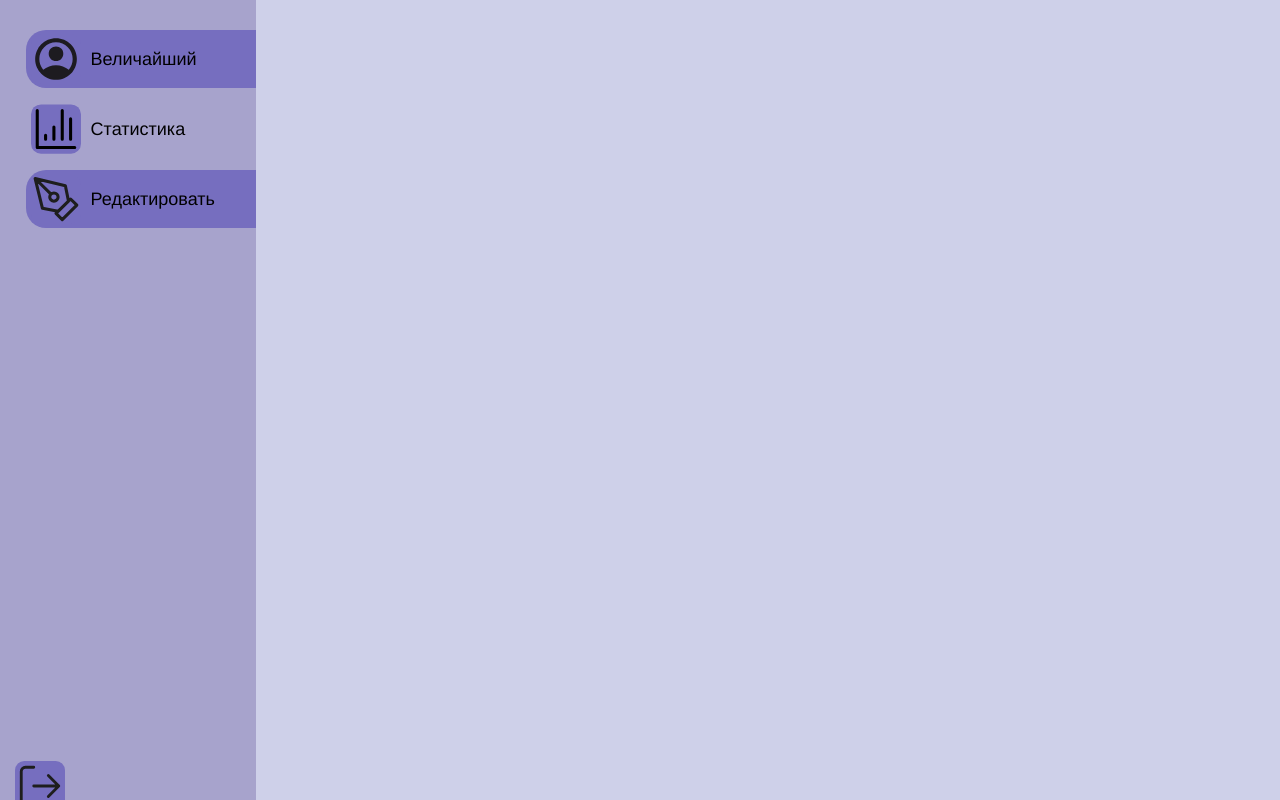
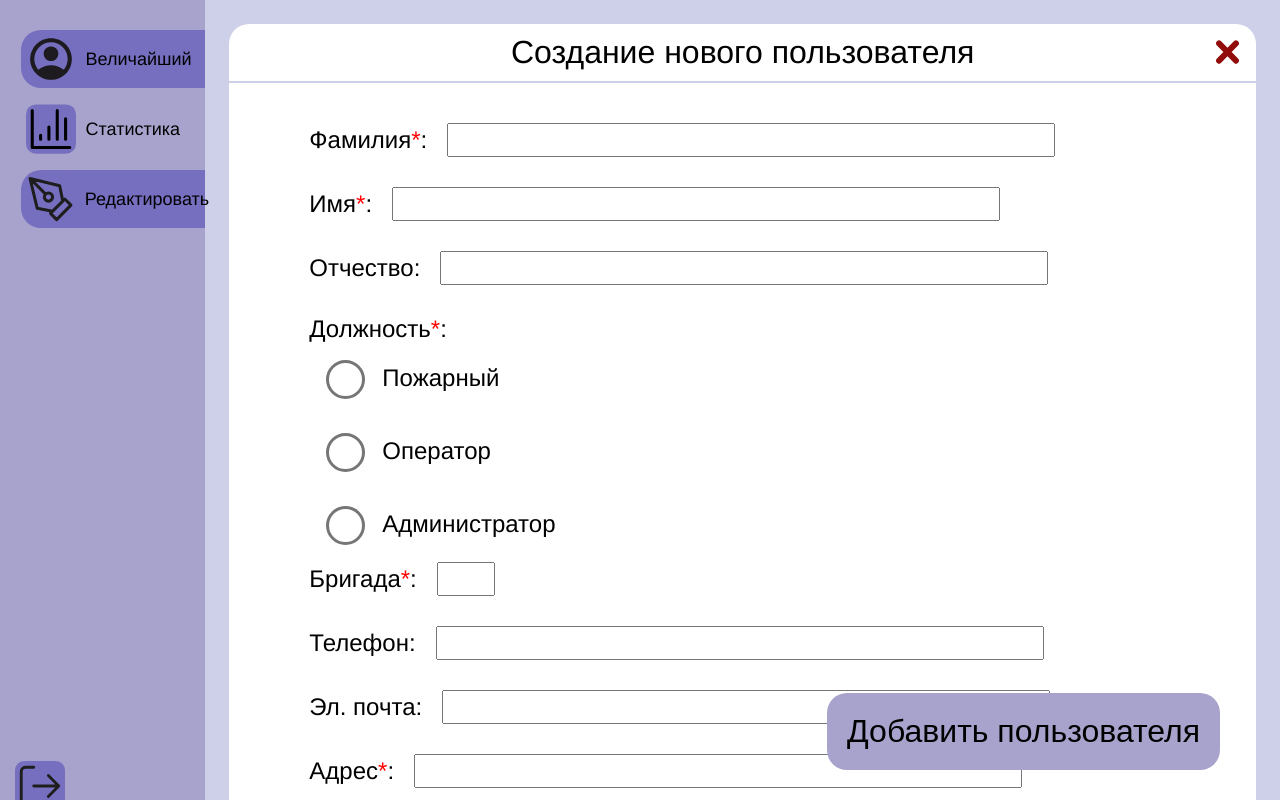
Before and after one commit to moevm/nosql1h25-unirepair, a Vue app in the folder front/fire-station/: page /edit in a window 1280 px wide. Both pictures are taken after a click on the button "Добавить пользователя". Shown: the top 800 px of the page. Built offline with nearby package versions, Linux system fonts and the light colour scheme.

Commit message:
Admin edit page: add users
Возможность администратора создавать пользователей в БД через компонент AddUsers

```diff
--- /dev/null
+++ b/front/fire-station/src/components/AddUser.vue
@@ -0,0 +1,180 @@
+<template>
+    <div class="addUser__container">
+        <div class="component-label__container">
+            <img id="exit-icon" src="/icons/exit.svg" @click="$emit('component-change', 'menu')">
+            <label>Создание нового пользователя</label>
+        </div>
+        <div class="component-userinfo__container">
+            <span>Фамилия</span><span style="color: red;">*</span><span>:</span>
+            <input type="text" v-model="surname" class="userinfo__input">
+            <span v-show="!surname && addUserAttempt" style="color: red; margin-left: 15px;">Заполните это поле</span>
+            <br>
+            <span>Имя</span><span style="color: red;">*</span><span>:</span>
+            <input type="text" v-model="name" class="userinfo__input">
+            <span v-show="!name && addUserAttempt" style="color: red; margin-left: 15px;">Заполните это поле</span>
+            <br>
+            <span>Отчество:</span>
+            <input type="text" v-model="patronymic" class="userinfo__input">
+            <br>
+
+            <span>Должность</span><span style="color: red;">*</span><span>:</span>
+            <span v-show="!role && addUserAttempt" style="color: red; margin-left: 15px;">Выберите должность</span>
+            <br>
+            <input type="radio" v-model="role" value="Пожарный" @click="info" class="userinfo__input">
+            <span>Пожарный</span>
+            <br>
+            <input type="radio" v-model="role" value="Оператор" @click="info" class="userinfo__input">
+            <span>Оператор</span>
+            <br>
+            <input type="radio" v-model="role" value="Администратор" @click="info" class="userinfo__input"><span>Администратор</span>
+            <br>
+
+            <span>Бригада</span><span style="color: red;">*</span><span>:</span>
+            <input type="number" v-model="brigade" class="userinfo__input">
+            <span v-show="!brigade && addUserAttempt" style="color: red; margin-left: 15px;">Назначьте бригаду</span>
+            <br>
+            <span>Телефон:</span>
+            <input type="text" v-model="phone" class="userinfo__input">
+            <br>
+            <span>Эл. почта:</span>
+            <input type="text" v-model="email" class="userinfo__input">
+            <br>
+            <span>Адрес</span><span style="color: red;">*</span><span>:</span>
+            <input type="text" v-model="adress" class="userinfo__input">
+            <span v-show="!adress && addUserAttempt" style="color: red; margin-left: 15px;">Назначьте бригаду</span>
+            <br>
+            <span>Логин</span><span style="color: red;">*</span><span>:</span>
+            <input type="text" v-model="login" class="userinfo__input">
+            <span v-show="!login && addUserAttempt" style="color: red; margin-left: 15px;">Назначьте бригаду</span>
+            <br>
+            <span>Пароль</span><span style="color: red;">*</span><span>:</span>
+            <input type="text" v-model="password" class="userinfo__input">
+            <span v-show="!password && addUserAttempt" style="color: red; margin-left: 15px;">Назначьте бригаду</span>
+            <br>
+
+            <button @click="createNewUser" id="submit-button">Добавить пользователя</button>
+        </div>
+    </div>
+</template>
+
+<script>
+export default {
+    name: "AddUserComponent",
+    data() {
+        return {
+            name: '',
+            surname: '',
+            patronymic: '',
+            role: '',
+            brigade: '',
+            phone: '',
+            email: '',
+            adress: '',
+            login: '',
+            password: '',
+            addUserAttempt: false
+        }
+    },
+    methods: {
+        createNewUser(){
+            if(!this.name || !this.surname || !this.brigade || !this.adress || !this.login || !this.password){
+                this.addUserAttempt = true;
+                return false;
+            }
+            console.log("New user added: ", this.name, this.surname, this.patronymic, this.role, this.brigade, this.phone, this.email, this.adress, this.login, this.password);
+
+            //Тут запрос к серверу на добавление записи в БД, не забываем про время регистрации, время изменения и статус
+
+            this.name = '';
+            this.surname = '';
+            this.patronymic = '';
+            this.role = '';
+            this.brigade = '';
+            this.phone = '';
+            this.email = '';
+            this.adress = '';
+            this.login = '';
+            this.password = '';
+
+            this.$emit('component-change', 'menu');
+            return true;
+        }
+    }
+}
+</script>
+
+<style scoped>
+.addUser__container {
+    width: 100%;
+    margin: 24px;
+    display: flex;
+    flex-direction: column;
+    gap: 2px;
+}
+
+.component-label__container {
+    text-align: center;
+    border-radius: 20px 20px 0 0;
+    padding: 10px;
+    background-color: white;
+}
+
+.component-label__container>label {
+    font-size: xx-large;
+}
+
+#exit-icon {
+    position: absolute;
+    cursor: pointer;
+    right: 40px;
+    top: 40px;
+    width: 25px;
+}
+
+.component-userinfo__container {
+    border-radius: 0 0 20px 20px;
+    background-color: white;
+    height: 100%;
+    padding-left: 80px;
+    padding-top: 40px;
+}
+
+.userinfo__input, span {
+    font-size: x-large;
+    margin-bottom: 30px;
+}
+
+.userinfo__input {
+    margin-left: 20px;
+}
+
+input[type="text"]{
+    width: 600px;
+}
+
+input[type="number"]{
+    width: 50px;
+}
+
+input[type="radio"] {
+    cursor: pointer;
+    transform: scale(3);
+    margin: 30px;
+}
+
+#submit-button {
+    position: absolute;
+    cursor: pointer;
+    right: 60px;
+    bottom: 30px;
+    font-size: xx-large;
+    border-radius: 20px;
+    border: none;
+    padding: 20px;
+    background-color: #A7A3CC;
+}
+
+#submit-button:hover {
+    background-color: #766EBF;
+}
+</style>
--- a/front/fire-station/src/components/AdminEditOptions.vue
+++ b/front/fire-station/src/components/AdminEditOptions.vue
@@ -48,6 +48,7 @@ export default {
     text-align: center;
     gap: 60px;
     border: none;
+    cursor: pointer;
 }
 
 .edit-options__link>img {
--- a/front/fire-station/src/views/AdminEditView.vue
+++ b/front/fire-station/src/views/AdminEditView.vue
@@ -4,16 +4,18 @@
         <AdminEditOptions @component-change="activeComponent = $event" v-show="activeComponent === 'menu'"/>
 
         <!--Ниже будут остальные компоненты редактирования, которые будут переключаться между собой-->
+        <AddUser @component-change="activeComponent = $event" v-show="activeComponent === 'addUser'"/>
     </div>
 </template>
 
 <script>
+import AddUser from '@/components/AddUser.vue';
 import AdminEditOptions from '@/components/AdminEditOptions.vue';
 import Sidebar from '@/components/Sidebar.vue';
 
 export default {
     name: "AdminEditView",
-    components: {Sidebar, AdminEditOptions},
+    components: {Sidebar, AdminEditOptions, AddUser},
     data (){
         return {
             userRole: 'admin',
```
Also changed, not shown: front/fire-station/public/icons/exit.svg (added).
